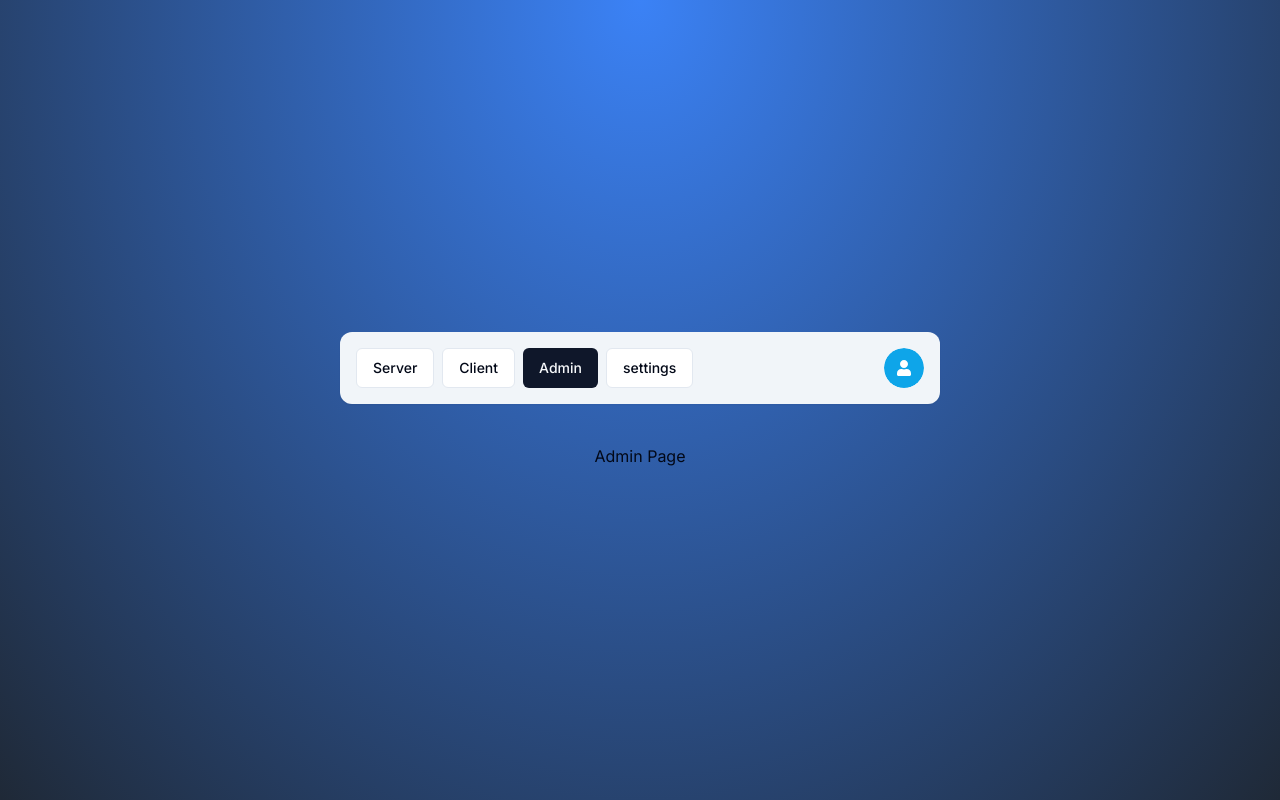
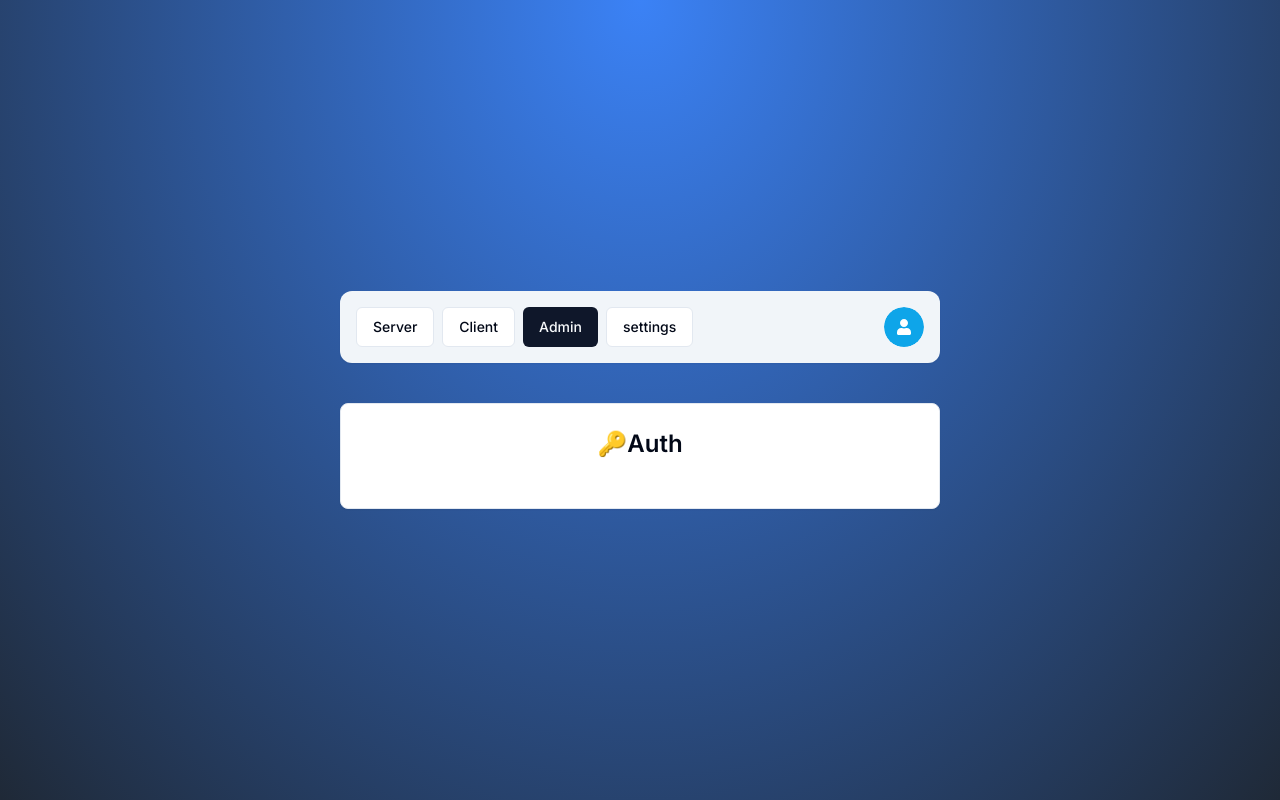
Before and after one commit to srikar298c/Authentication, a Next.js app in the folder level-6/: page /admin in a window 1280 px wide. Built offline with nearby package versions, Linux system fonts and the light colour scheme; no server answers.

Commit message:
custom hook use-current-role

```diff
--- a/level-6/app/(protected)/admin/page.tsx
+++ b/level-6/app/(protected)/admin/page.tsx
@@ -1,9 +1,21 @@
-"use client";
+"use client"
+import { Card, CardContent, CardHeader } from "@/components/ui/card";
+import { currentRole } from "@/lib/auth";
+
 const AdminPage =()=>{
+    const role =  currentRole();
     return(
-        <div className="">
-            Admin Page
-        </div>
+        <Card className="w-[600px]">
+            <CardHeader >
+            <p className="text-2xl font-semibold text-center">
+                🔑Auth
+            </p>
+            </CardHeader>
+            <CardContent>
+
+            </CardContent>
+
+        </Card>
     )
 }
 
--- /dev/null
+++ b/level-6/components/auth/role-gate.tsx
@@ -0,0 +1,21 @@
+"use client";
+
+import { UserRole } from "@prisma/client";
+
+interface RoleGateProps{
+    children: React.ReactNode;
+    allowedRole: UserRole;
+}
+ export RoleGate=({
+    children,
+    allowedRole
+ }:RoleGateProps)=>{
+    const role = useCurrentRole();
+    return(
+        if(role !== allowedRole){
+            return{
+
+            }
+        }
+    )
+ }
--- /dev/null
+++ b/level-6/hooks/use-current-role.ts
@@ -0,0 +1,6 @@
+import { useSession } from "next-auth/react"
+
+export const useCurrentRole=()=>{
+    const session = useSession();
+    return session.data?.user?.role;
+}
--- a/level-6/lib/auth.ts
+++ b/level-6/lib/auth.ts
@@ -4,3 +4,8 @@ export const currentUser = async()=>{
     const session = await auth();
     return session?.user;
 }
+
+export const currentRole = async()=>{
+    const session = await auth();
+    return session?.user?.role;
+}
```
